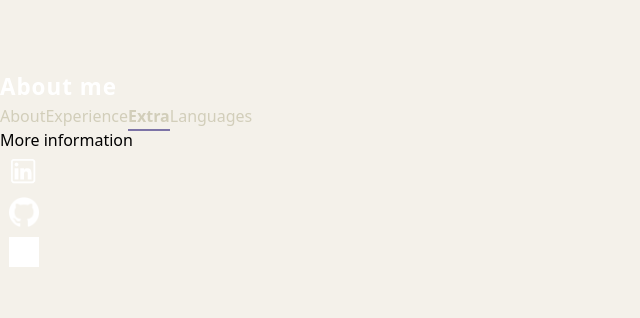
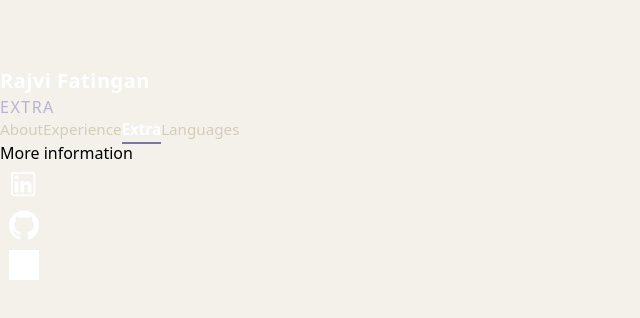
Before and after one commit to rajviSF1207/portofoliowebsite_rajvi_fatingan, a Next.js app: page /extra in a window 1280 px wide. Shown: the top 318 px of the page, without its empty margins (0-640 px from the left). Built offline with nearby package versions, Linux system fonts and the light colour scheme; grey boxes are pictures that could not be loaded.

Commit message:
made header knowing what page is active work

```diff
--- a/app/globals.css
+++ b/app/globals.css
@@ -19,32 +19,58 @@ body {
   justify-content: space-between;
   align-items: center;
 
-  padding: 1.4rem 3rem;
+  padding: 1.2rem 2.5rem;
 
   background: #3F356A;
-  color: #d2ceba;
+  color: #D2CEBA;
 
-  box-shadow: 0 4px 20px rgba(0, 0, 0, 0.25);
+  box-shadow: 0 6px 25px rgba(0, 0, 0, 0.25);
   backdrop-filter: blur(10px);
 }
 
 .logo {
-  font-weight: bold;
-  font-size: 1.4rem;
-  letter-spacing: 1px;
+  display: flex;
+  flex-direction: column;
+  text-decoration: none;
+  line-height: 1.1;
+
+  transition: 0.3s ease;
+}
+
+.logo:hover {
+  transform: translateY(-2px);
+}
+
+.name {
+  font-size: 1.25rem;
+  font-weight: 700;
   color: white;
+  letter-spacing: 0.5px;
+}
+
+.page-title {
+  font-size: 0.75rem;
+  color: #B8B2D6;
+  text-transform: uppercase;
+  letter-spacing: 1.5px;
+  margin-top: 7px;
+  font-size: 16px;
 }
 
 -->
 .nav {
   display: flex;
-  gap: 2rem;
+  gap: 1.8rem;
 }
 
 .nav a {
+  position: relative;
+
+  text-decoration: none;
   color: #D2CEBA;
-  text-decoration: none;
-  position: relative;
+
+  font-size: 0.95rem;
+
   transition: 0.25s ease;
 }
 
@@ -55,11 +81,15 @@ body {
 .nav a::after {
   content: "";
   position: absolute;
+
   left: 0;
-  bottom: -4px;
+  bottom: -5px;
+
   width: 0%;
   height: 2px;
+
   background: #7C73A6;
+
   transition: 0.3s ease;
 }
 
@@ -68,7 +98,7 @@ body {
 }
 
 .nav a.active {
-  color: #d2ceba;
+  color: white;
   font-weight: 600;
 }
 
--- a/components/header.tsx
+++ b/components/header.tsx
@@ -4,8 +4,20 @@ import Link from "next/link";
 import { usePathname } from "next/navigation";
 import { motion } from "framer-motion";
 
+type PagePath = "/about" | "/ervaring" | "/extra" | "/taal";
+
 export default function Header() {
     const pathname = usePathname();
+
+    const pageTitles: Record<PagePath, string> = {
+        "/about": "About Me",
+        "/ervaring": "Experience",
+        "/extra": "Extra",
+        "/taal": "Languages",
+    };
+
+    const title =
+        pageTitles[pathname as PagePath] || "Portfolio";
 
     return (
         <motion.header
@@ -14,36 +26,25 @@ export default function Header() {
             animate={{ y: 0, opacity: 1 }}
             transition={{ duration: 0.5 }}
         >
-            <div className="logo">
-                <Link href="/about">About me</Link>
-            </div>
+            <Link href="/about" className="logo">
+                <span className="name">Rajvi Fatingan</span>
+                <span className="page-title">{title}</span>
+            </Link>
 
             <nav className="nav">
-                <Link
-                    href="/about"
-                    className={pathname === "/about" ? "active" : ""}
-                >
+                <Link href="/about" className={pathname === "/about" ? "active" : ""}>
                     About
                 </Link>
 
-                <Link
-                    href="/ervaring"
-                    className={pathname === "/ervaring" ? "active" : ""}
-                >
+                <Link href="/ervaring" className={pathname === "/ervaring" ? "active" : ""}>
                     Experience
                 </Link>
 
-                <Link
-                    href="/extra"
-                    className={pathname === "/extra" ? "active" : ""}
-                >
+                <Link href="/extra" className={pathname === "/extra" ? "active" : ""}>
                     Extra
                 </Link>
 
-                <Link
-                    href="/taal"
-                    className={pathname === "/taal" ? "active" : ""}
-                >
+                <Link href="/taal" className={pathname === "/taal" ? "active" : ""}>
                     Languages
                 </Link>
             </nav>
```
